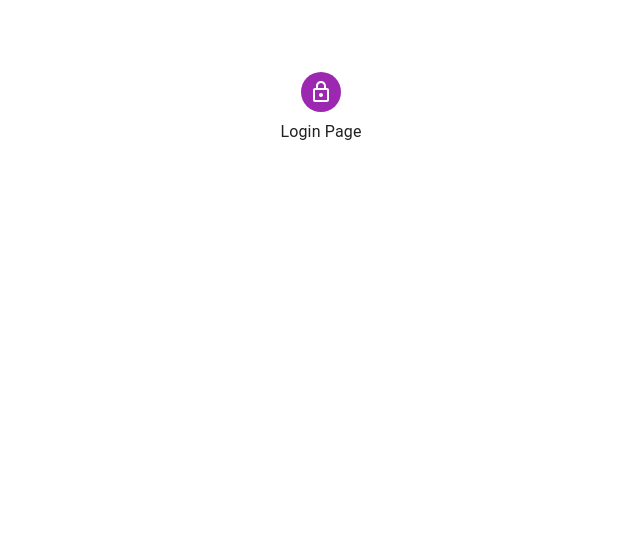
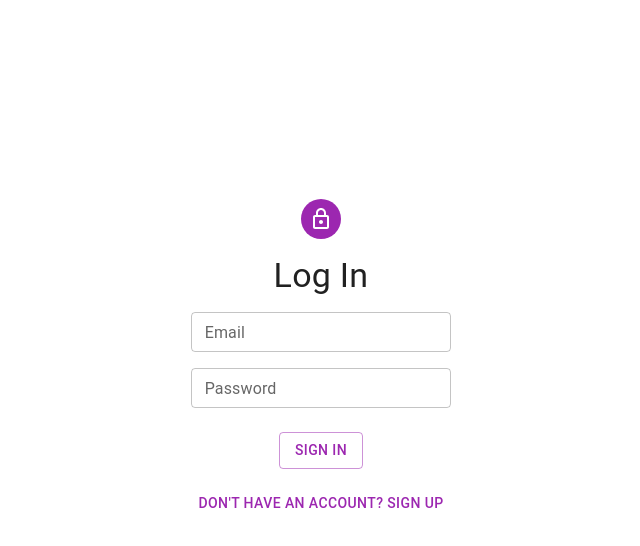
Before and after one commit to makstravm/ClassTrack-Pro, a React (Create React App) app: page /login in a window 1280 px wide. Shown: the top 546 px of the page, without its empty margins (319-959 px from the left). Built offline with nearby package versions, Linux system fonts and the light colour scheme; no server answers; the database is empty.

Commit message:
feat: form component

```diff
--- a/src/App.tsx
+++ b/src/App.tsx
@@ -1,16 +1,53 @@
 import { BrowserRouter, Route, Routes } from "react-router-dom";
 import { RoutePath } from "./types";
-import { LoginPage } from "./pages/LoginPage";
 import { HomePage } from "./pages/HomePage";
-import { RegistrationPage } from "./pages/RegistrationPage";
-import { AuthLayout } from "./components/AuthLayout";
+import { AuthLayout } from "./pages/AuthLayout";
+import { FormComponent } from "./components/FormComponent";
+import {
+  loginFormFields,
+  loginInitialValue,
+  registrationFormFields,
+  registrationInitialValue,
+} from "./constant/initialValuesOfForm";
+import {
+  loginValidationSchema,
+  registerValidationSchema,
+} from "./constant/schema";
 
 const App = () => (
   <BrowserRouter>
     <Routes>
       <Route element={<AuthLayout />}>
-        <Route path={RoutePath.LOGIN} element={<LoginPage />} />
-        <Route path={RoutePath.REGISTER} element={<RegistrationPage />} />
+        <Route
+          path={RoutePath.LOGIN}
+          element={
+            <FormComponent
+              title="Log In"
+              titleLink="Don't have an account? Sign Up"
+              link={RoutePath.REGISTER}
+              buttonText="Sign In"
+              initialValues={loginInitialValue}
+              formFields={loginFormFields}
+              onSubmit={() => {}}
+              validationSchema={loginValidationSchema}
+            />
+          }
+        />
+        <Route
+          path={RoutePath.REGISTER}
+          element={
+            <FormComponent
+              title="Registration"
+              titleLink="Do have an account? Sign In"
+              link={RoutePath.LOGIN}
+              buttonText="Sign Up"
+              initialValues={registrationInitialValue}
+              formFields={registrationFormFields}
+              onSubmit={() => {}}
+              validationSchema={registerValidationSchema}
+            />
+          }
+        />
       </Route>
 
       <Route path={RoutePath.HOME} element={<HomePage />} />
--- /dev/null
+++ b/src/components/FormComponent.tsx
@@ -0,0 +1,126 @@
+import { useEffect, useState } from "react";
+import * as Yup from "yup";
+import { Form, Formik, getIn, FormikProps } from "formik";
+import {
+  Box,
+  Button,
+  Container,
+  Grid,
+  TextField,
+  Typography,
+} from "@mui/material";
+
+import { NavLink, useNavigate } from "react-router-dom";
+
+import {
+  FormFieldType,
+  InitialSchemaFormType,
+  InitialValuesFormType,
+} from "../types";
+
+export type Props = {
+  initialValues: InitialValuesFormType;
+  formFields: FormFieldType[];
+  title: string;
+  titleLink: string;
+  link: string;
+  buttonText: string;
+  onSubmit: Function; //(vSalues: FormicValuesType, navigate: NavigateFunction) => void;
+  validationSchema: InitialSchemaFormType;
+};
+
+export const FormComponent = ({
+  initialValues,
+  formFields,
+  title,
+  titleLink,
+  link,
+  buttonText,
+  onSubmit,
+  validationSchema,
+}: Props) => {
+  const navigate = useNavigate();
+
+  const [propsFormik, setPropsFormik] = useState<
+    Pick<Props, "initialValues" | "validationSchema">
+  >({
+    initialValues,
+    validationSchema,
+  });
+
+  const hasInitialDataFormik =
+    propsFormik.initialValues &&
+    Object.keys(propsFormik.initialValues).length ===
+      Object.keys(initialValues).length;
+
+  useEffect(() => {
+    setPropsFormik({
+      initialValues,
+      validationSchema,
+    });
+  }, [validationSchema]);
+
+  return (
+    <Container maxWidth="sm">
+      <Box sx={{ py: 1, px: 2 }}>
+        <Typography variant="h4" align="center" sx={{ pb: 2 }}>
+          {title}
+        </Typography>
+        {hasInitialDataFormik && (
+          <Formik
+            initialValues={initialValues}
+            validationSchema={Yup.object().shape(validationSchema)}
+            onSubmit={(values) => onSubmit(values, navigate)}
+          >
+            {({
+              errors,
+              touched,
+              handleChange,
+              isValidating,
+              isValid,
+              dirty,
+            }: FormikProps<InitialValuesFormType>) => (
+              <Form>
+                <Grid container justifyContent="center" spacing={2}>
+                  {formFields.map(({ id, name, type, label }) => (
+                    <Grid key={id} item xs={10}>
+                      <TextField
+                        name={name}
+                        label={label}
+                        type={type}
+                        size="small"
+                        color="secondary"
+                        autoComplete="given-name"
+                        fullWidth
+                        error={!!(getIn(touched, name) && getIn(errors, name))}
+                        helperText={getIn(touched, name) && getIn(errors, name)}
+                        onChange={handleChange}
+                        inputProps={{ "data-testid": `input-${name}` }}
+                      />
+                    </Grid>
+                  ))}
+                </Grid>
+                <Box sx={{ mt: 3, mb: 2 }} textAlign="center">
+                  <Button
+                    data-testid="qq"
+                    variant="outlined"
+                    color="secondary"
+                    type="submit"
+                    disabled={!isValid && !dirty && !isValidating}
+                  >
+                    {buttonText}
+                  </Button>
+                </Box>
+                <Box textAlign="center">
+                  <NavLink className="nav-link" to={link}>
+                    <Button color="secondary">{titleLink}</Button>
+                  </NavLink>
+                </Box>
+              </Form>
+            )}
+          </Formik>
+        )}
+      </Box>
+    </Container>
+  );
+};
--- /dev/null
+++ b/src/constant/initialValuesOfForm.ts
@@ -0,0 +1,60 @@
+export const loginFormFields = [
+  {
+    id: String(Math.random()),
+    name: "email",
+    type: "text",
+    label: "Email",
+  },
+  {
+    id: String(Math.random()),
+    name: "password",
+    type: "password",
+    label: "Password",
+  },
+];
+
+export const loginInitialValue = {
+  email: "",
+  password: "",
+};
+
+export const registrationFormFields = [
+  {
+    id: String(Math.random()),
+    name: "name",
+    type: "text",
+    label: "Name",
+  },
+  {
+    id: String(Math.random()),
+    name: "lastName",
+    type: "text",
+    label: "Last Name",
+  },
+  {
+    id: String(Math.random()),
+    name: "email",
+    type: "text",
+    label: "Email",
+  },
+  {
+    id: String(Math.random()),
+    name: "password",
+    type: "password",
+    label: "Password",
+  },
+  {
+    id: String(Math.random()),
+    name: "confirmPassword",
+    type: "password",
+    label: "Confirm password",
+  },
+];
+
+export const registrationInitialValue = {
+  name: "",
+  lastName: "",
+  email: "",
+  password: "",
+  confirmPassword: "",
+};
--- /dev/null
+++ b/src/constant/schema/index.tsx
@@ -0,0 +1,34 @@
+import * as Yup from "yup";
+
+const nameValid = Yup.string().required("Field required");
+const lastNameValid = Yup.string().required("Field required");
+
+const confirmPasswordValid = Yup.string()
+  .oneOf([Yup.ref("password")], "Password don't match")
+  .trim("Field cann't contain spaces")
+  .required();
+
+const emailValid = Yup.string()
+  .email("Invalid email")
+  .trim("Field cann't contain spaces")
+  .required("Field required");
+
+const passwordValid = Yup.string()
+  .trim("Field cann't contain spaces")
+  .matches(/^(?=.*?[a-z])(?=.*?[0-9]).{8,}$/, {
+    message: "Password is incorrect",
+  })
+  .required("Field required");
+
+export const registerValidationSchema = {
+  name: nameValid,
+  lastName: lastNameValid,
+  email: emailValid,
+  password: passwordValid,
+  confirmPassword: confirmPasswordValid,
+};
+
+export const loginValidationSchema = {
+  email: emailValid,
+  password: passwordValid,
+};
--- a/src/components/AuthLayout.tsx
+++ b/src/pages/AuthLayout.tsx
@@ -3,13 +3,14 @@ import { Outlet } from "react-router-dom";
 import LockOutlinedIcon from "@mui/icons-material/LockOutlined";
 
 export const AuthLayout = () => (
-  <Container component="main" maxWidth="xs">
+  <Container component="main" maxWidth="xs" sx={{ height: "90vh" }}>
     <Box
+      height="100%"
       sx={{
-        marginTop: 8,
         display: "flex",
         flexDirection: "column",
         alignItems: "center",
+        justifyContent: "center",
       }}
     >
       <Avatar sx={{ m: 1, bgcolor: "secondary.main" }}>
--- a/src/pages/LoginPage.tsx
+++ /dev/null
@@ -1 +0,0 @@
-export const LoginPage = () => <div>Login Page</div>;
--- a/src/pages/RegistrationPage.tsx
+++ /dev/null
@@ -1 +0,0 @@
-export const RegistrationPage = () => <div>Registration Page</div>;
--- a/src/types/index.ts
+++ b/src/types/index.ts
@@ -1,3 +1,5 @@
+import * as Yup from "yup";
+
 export enum RoutePath {
   HOME = "/",
   LOGIN = "/login",
@@ -17,3 +19,42 @@ export interface ILessons {
   isPaid: boolean;
   price: number;
 }
+
+export type FormFieldType = {
+  id: string;
+  name: string;
+  type: string;
+  label: string;
+};
+
+export type LoginInitialValueType = {
+  email: string;
+  password: string;
+};
+
+export type RegistrationInitialValueType = LoginInitialValueType & {
+  name: string;
+  lastName: string;
+  confirmPassword: string;
+};
+
+export type InitialValuesFormType =
+  | RegistrationInitialValueType
+  | LoginInitialValueType;
+
+export type FormicValuesType = Record<string, string>;
+
+export type LoginValidationSchema = {
+  email: Yup.StringSchema<string>;
+  password: Yup.StringSchema<string>;
+};
+
+export type RegisterValidationSchema = LoginValidationSchema & {
+  name: Yup.StringSchema<string>;
+  lastName: Yup.StringSchema<string>;
+  confirmPassword: Yup.StringSchema<string>;
+};
+
+export type InitialSchemaFormType =
+  | LoginValidationSchema
+  | RegisterValidationSchema;
```
